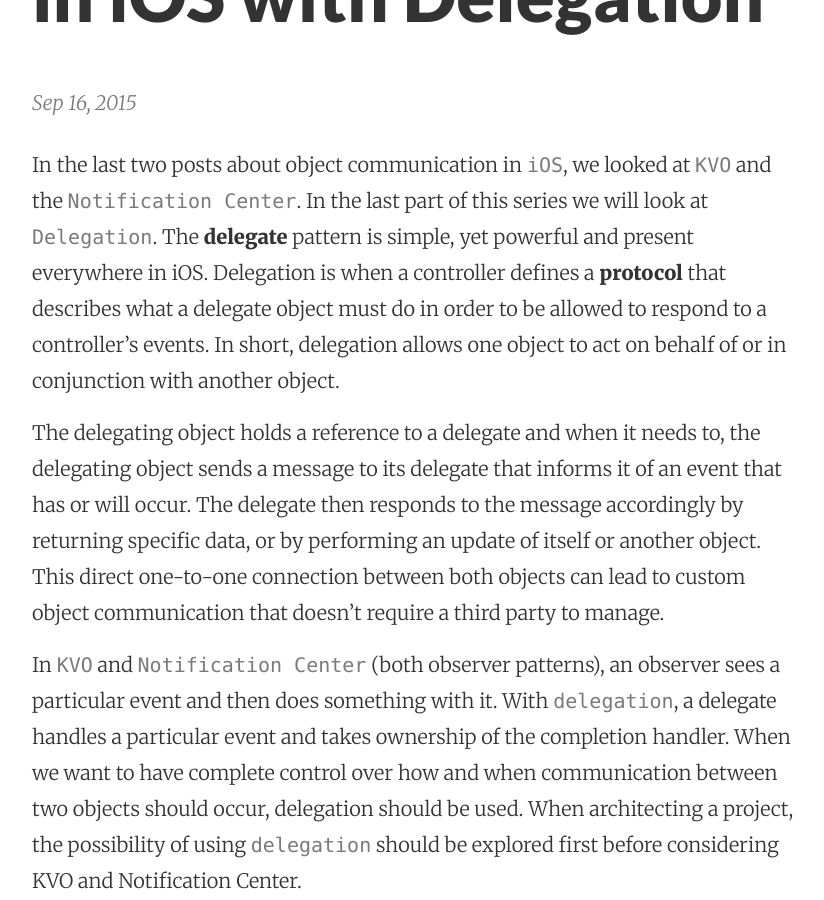
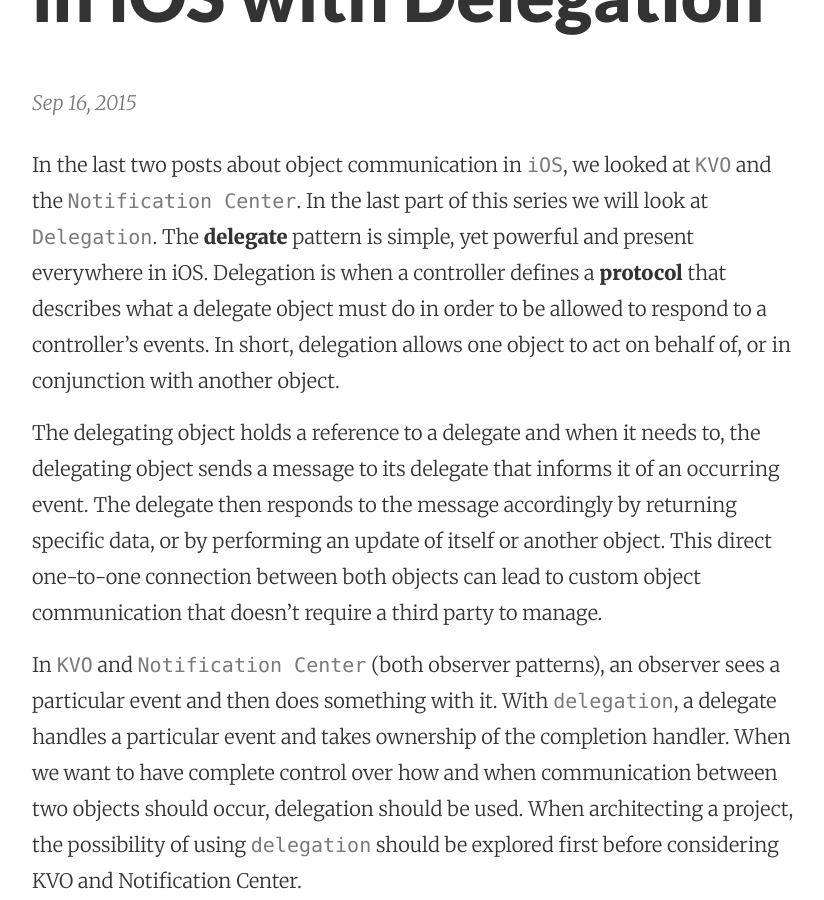
Before and after one commit to mhorga/mhorga.github.io, a Jekyll site: the page built from _posts/2015-09-16-object-communication-in-ios-with-delegation.markdown, in a window 1280 px wide and 900 px high, scrolled down 352 px. Shown: the whole window, without its empty margins (224-1048 px from the left). Built offline with Jekyll 4.4.1, drawn with Linux system fonts in a browser that asks for light colours.

Commit message:
Post update: Object communication in iOS with Delegation

```diff
--- a/_posts/2015-09-16-object-communication-in-ios-with-delegation.markdown
+++ b/_posts/2015-09-16-object-communication-in-ios-with-delegation.markdown
@@ -3,9 +3,9 @@ published: true
 title: Object communication in iOS with Delegation
 layout: post
 ---
-In the last two posts about object communication in `iOS`, we looked at `KVO` and the `Notification Center`. In the last part of this series we will look at `Delegation`. The __delegate__ pattern is simple, yet powerful and present everywhere in iOS. Delegation is when a controller defines a __protocol__ that describes what a delegate object must do in order to be allowed to respond to a controller's events. In short, delegation allows one object to act on behalf of or in conjunction with another object.
+In the last two posts about object communication in `iOS`, we looked at `KVO` and the `Notification Center`. In the last part of this series we will look at `Delegation`. The __delegate__ pattern is simple, yet powerful and present everywhere in iOS. Delegation is when a controller defines a __protocol__ that describes what a delegate object must do in order to be allowed to respond to a controller's events. In short, delegation allows one object to act on behalf of, or in conjunction with another object.
 
-The delegating object holds a reference to a delegate and when it needs to, the delegating object sends a message to its delegate that informs it of an event that has or will occur. The delegate then responds to the message accordingly by returning specific data, or by performing an update of itself or another object. This direct one-to-one connection between both objects can lead to custom object communication that doesn't require a third party to manage.
+The delegating object holds a reference to a delegate and when it needs to, the delegating object sends a message to its delegate that informs it of an occurring event. The delegate then responds to the message accordingly by returning specific data, or by performing an update of itself or another object. This direct one-to-one connection between both objects can lead to custom object communication that doesn't require a third party to manage.
 
 In `KVO` and `Notification Center` (both observer patterns), an observer sees a particular event and then does something with it. With `delegation`, a delegate handles a particular event and takes ownership of the completion handler. When we want to have complete control over how and when communication between two objects should occur, delegation should be used. When architecting a project, the possibility of using `delegation` should be explored first before considering KVO and Notification Center.
 
```
